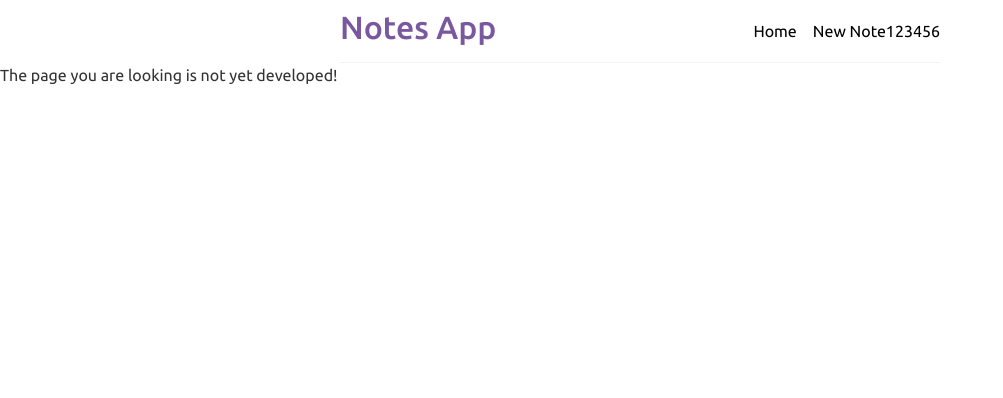
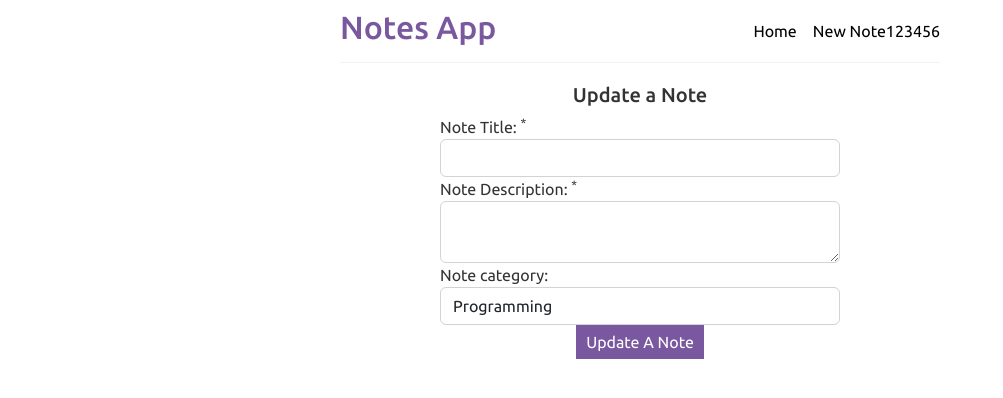
Before and after one commit to th-hsieh/frontend, a React (Create React App) app: page /notes/edit/1 in a window 1280 px wide. Shown: the top 398 px of the page, without its empty margins (0-1003 px from the left). Built offline with nearby package versions, Linux system fonts and the light colour scheme; no server answers.

Commit message:
add edit function

```diff
--- a/src/App.js
+++ b/src/App.js
@@ -24,6 +24,7 @@ function App() {
             <Routes>
               <Route path="/" element={ <NotesList />} />
               <Route path="/add" element={ <AddNote />} />
+              <Route path="/notes/edit/:id" element ={ <AddNote />}/>
               <Route path="/notes/:id" element={ <NoteDetails />} />
               <Route path="*" element={ <NotFound />} />
             </Routes>
--- a/src/components/AddNote.js
+++ b/src/components/AddNote.js
@@ -1,5 +1,5 @@
-import { useState } from "react";
-import { useNavigate } from 'react-router-dom';
+import { useState,useEffect } from "react";
+import { useNavigate,useParams } from 'react-router-dom';
 import NotesService from "../services/NotesService";
 
 /* use useNavigate() instead of useHistory() */
@@ -9,15 +9,28 @@ const AddNote = () => {
     const[body,setBody] = useState('');
     const[category,setCategory] = useState('programming');//initial value
     const history = useNavigate();
+    const {id} = useParams();
 
     const saveNote = (e) => {
         e.preventDefault();
-        const note = {title,body,category};
+        const note = {title,body,category, id};
         //console.log("printing note",note);
+
+        if(id){
+            //if ID exists, then we call the service update method
+            NotesService.update(note)
+                        .then(response => {
+                            console.log("Note updated sucessfully",response.data);
+                            history("/");
+                        })
+                        .catch(error =>{
+                            console.log("Something went wrong", error);
+                        })
+        }else{
+            //call thhe service create method
             NotesService.create(note)
                         .then(response=>{
                             console.log("Note added sucessfully",response.data);
-                        //history('/');
                             history("/");
                          })
                          .catch(error => {
@@ -25,8 +38,28 @@ const AddNote = () => {
                          })
         }
 
+    }
+
+    useEffect(()=>{
+        if (id){
+            NotesService.get(id)
+                        .then(note => {
+                            setTitle(note.data.title);
+                            setBody(note.data.body);
+                            setCategory(note.data.category);
+                        })
+                        .catch(error=>{
+                            console.log("Something went wrong", error)
+                        })
+        }
+    }, [])
+
     return (
         <div className="create">
+            <div className="text-center">
+                <h5>{id ? "Update a Note": "Add a New Note"}</h5>
+            </div>
+
             <form>
                 <div className="form-group">
                     <label htmlFor="title">Note Title: <sup>*</sup></label>
@@ -65,7 +98,7 @@ const AddNote = () => {
                     </select>
                 </div>
                 <div className="text-center">
-                    <button onClick={(e) => saveNote(e)}>Add Note</button>
+                    <button onClick={(e) => saveNote(e)} > {id ? "Update A Note": "Add Note"} </button>
                 </div>
             </form>
         </div>
--- a/src/components/NoteDetails.js
+++ b/src/components/NoteDetails.js
@@ -28,6 +28,13 @@ const NoteDetails= () => {
                     })
     }
 
+    const handleEdit= () => {
+        //use the history and id that we defined previously
+       history(`/notes/edit/${id}`);
+    }
+
+
+
     return (
         <div className="note-details main-content">
             <article>
@@ -38,7 +45,8 @@ const NoteDetails= () => {
                 </div>
                 <div className="mb-3">{currentNote.body}</div>
             </article>
-            <button onClick={handleDelete}>Delete</button>
+            <button onClick={handleEdit}>Edit</button>
+            <button onClick={handleDelete} className="ms-3">Delete</button>
         </div>
     );
 }
--- a/src/http-common.js
+++ b/src/http-common.js
@@ -7,8 +7,8 @@ import axios from "axios";
 
 export default axios.create({
 
-     baseURL:"http://159.223.52.208:8080/api",
-     //baseURL:"http://localhost:8080/api",
+     //baseURL:"http://159.223.52.208:8080/api",
+     baseURL:"http://localhost:8080/api",
 
      headers:{
       "Content-type":"application/json"
--- a/src/services/NotesService.js
+++ b/src/services/NotesService.js
@@ -16,4 +16,8 @@ const remove = id =>{
     return httpClient.delete(`/notes/${id}`);
 }
 
-export default { getAll,create,get,remove};
+const update =  data =>{
+    return httpClient.put('/notes',data);
+}
+
+export default { getAll,create,get,remove, update};
```
Lines whose indentation alone changed are shown as unchanged.
